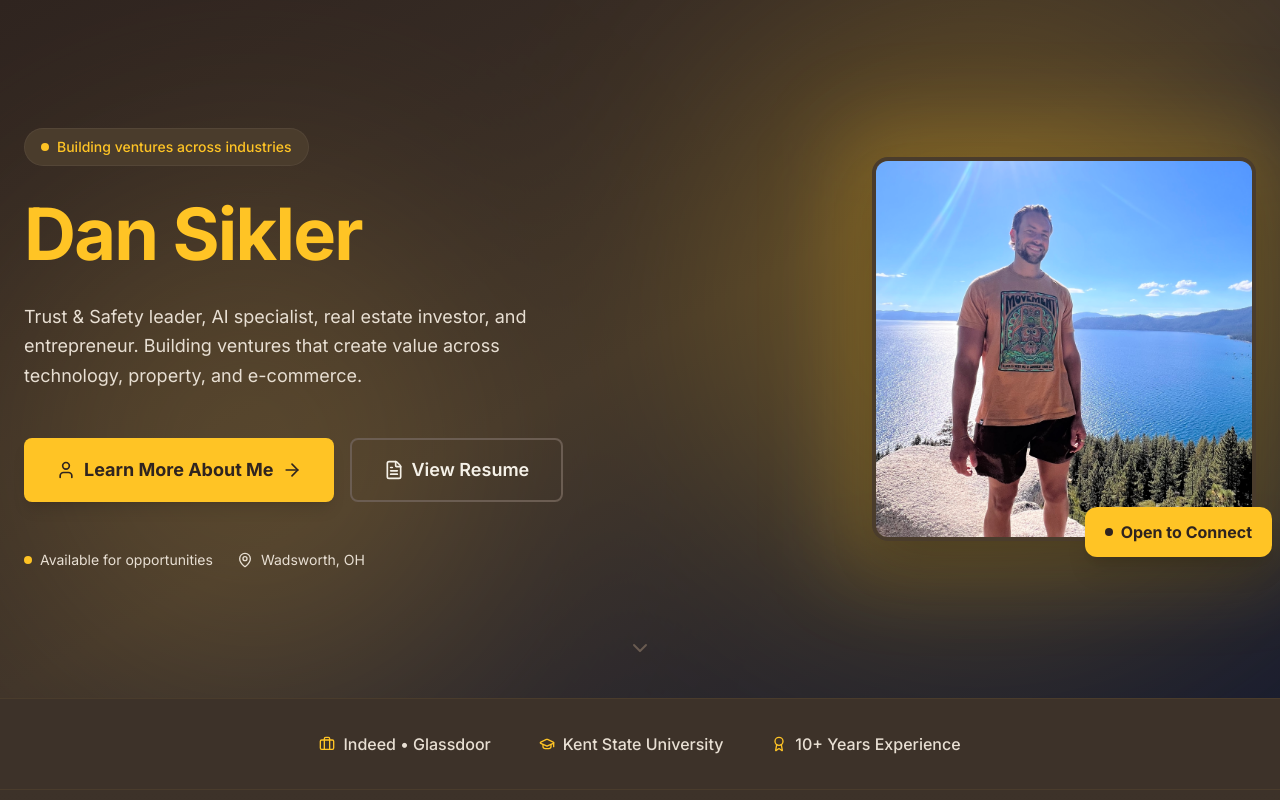
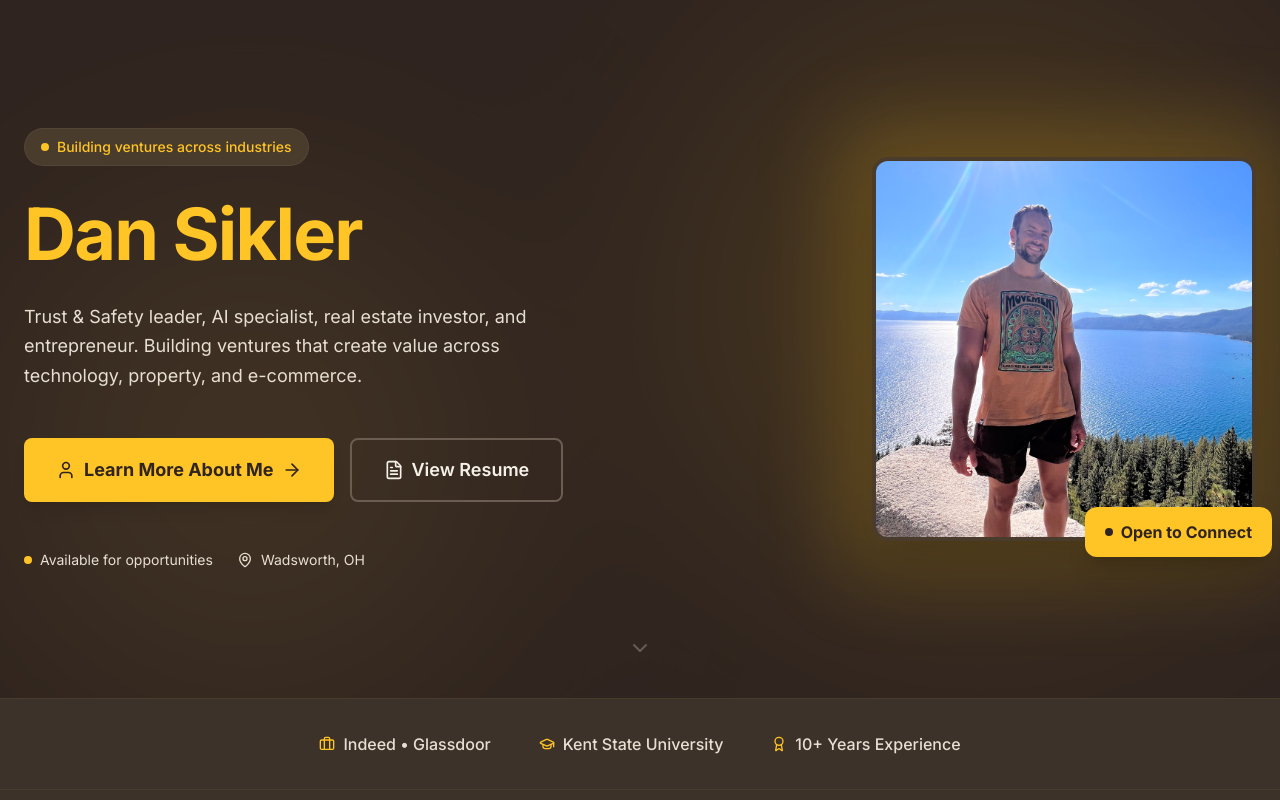
Before and after one commit to dsikler/DanSikler-com, a Next.js app: page / in a window 1280 px wide. Shown: the top 800 px of the page. Built offline with nearby package versions, Linux system fonts and the light colour scheme.

Commit message:
Revert hero section gradient to solid dark brown background

```diff
--- a/app/page.tsx
+++ b/app/page.tsx
@@ -25,10 +25,10 @@ export default function Home() {
   return (
     <div className="min-h-screen bg-[#2F241F]">
       {/* Hero Section - Darker & Bolder */}
-      <section className="relative bg-gradient-to-br from-[#2F241F] via-[#3D3229] to-[#1A1D2E] text-white overflow-hidden">
+      <section className="relative bg-[#2F241F] text-white overflow-hidden">
 
         {/* Subtle accent elements */}
-        <div className="absolute inset-0 overflow-hidden opacity-20">
+        <div className="absolute inset-0 overflow-hidden opacity-10">
           <div className="absolute top-0 right-0 w-[600px] h-[600px] bg-[#FFC425] rounded-full blur-[120px]"></div>
           <div className="absolute bottom-0 left-0 w-[500px] h-[500px] bg-[#D4A849] rounded-full blur-[120px]"></div>
         </div>
```
